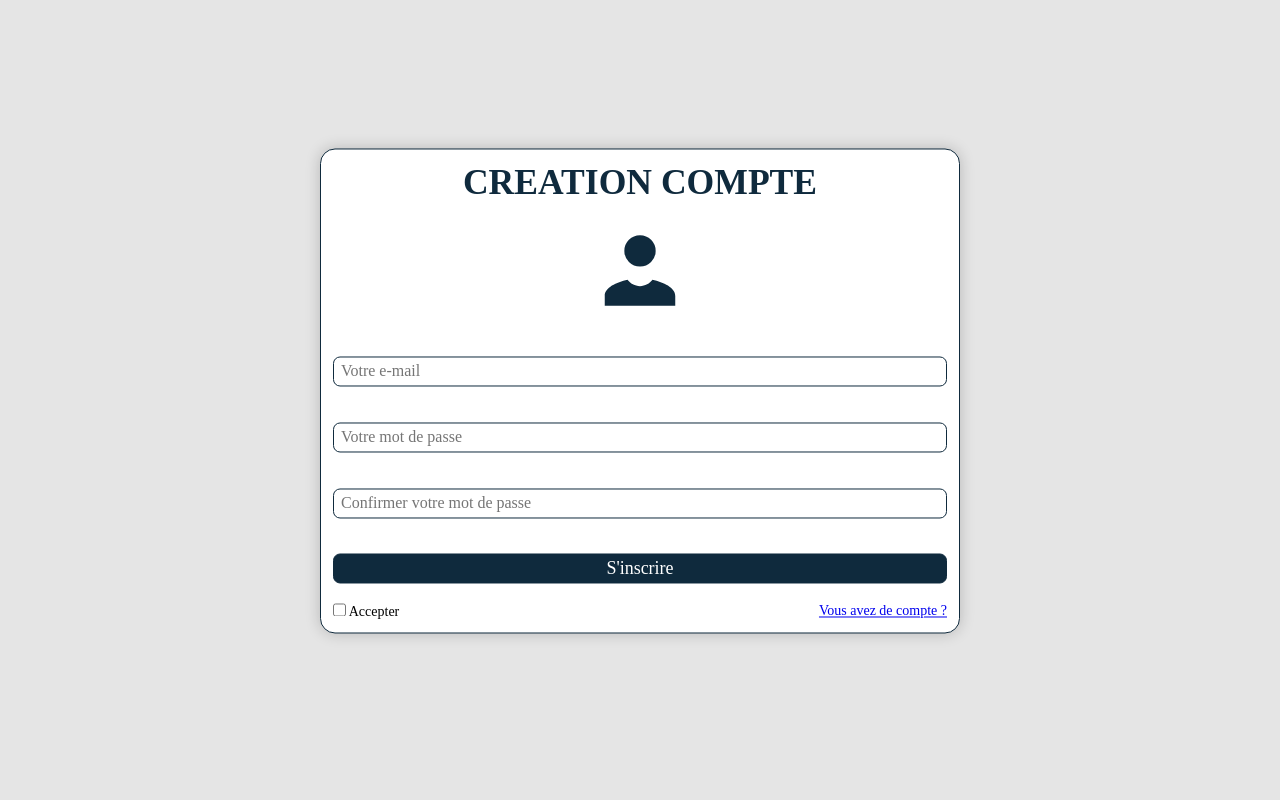
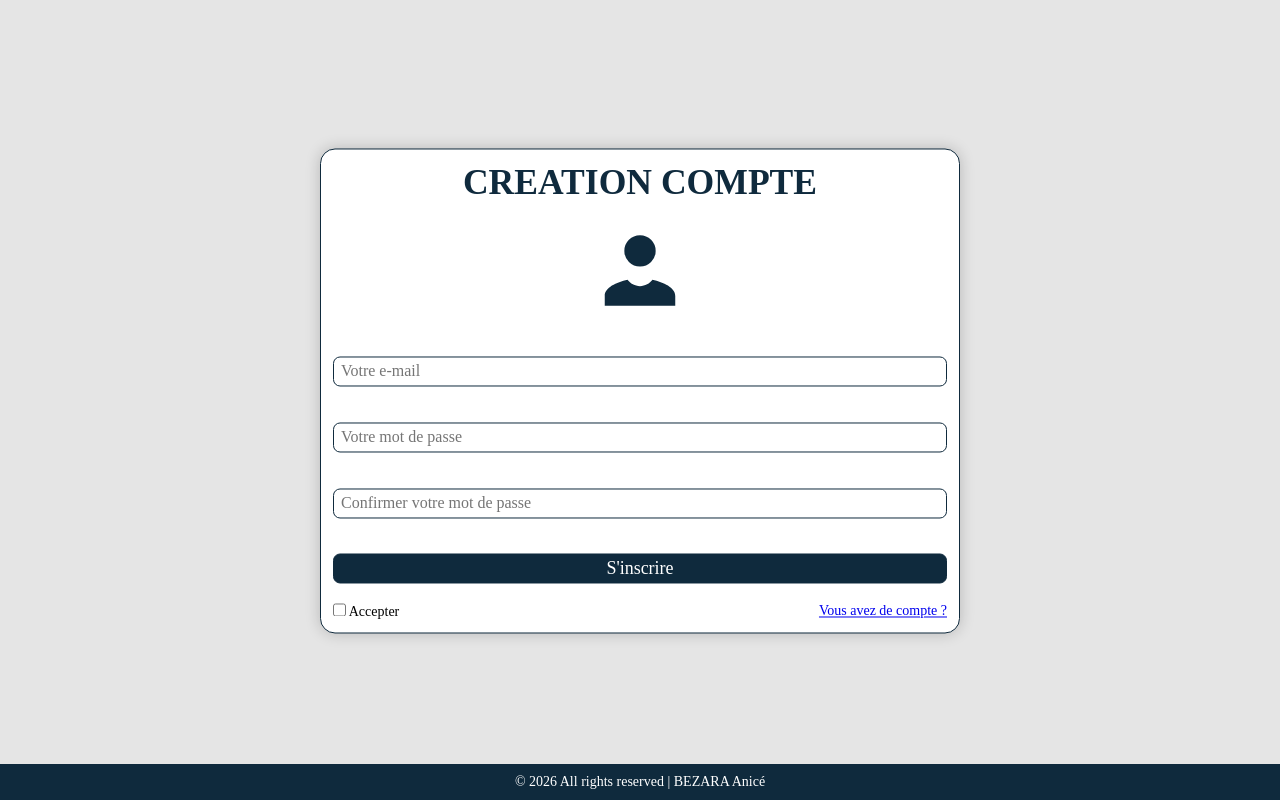
Before and after one commit to Bezara06/login-page, a plain HTML site: page index.html in a window 1280 px wide. Drawn offline with Linux system fonts and the light colour scheme.

Commit message:
Add footer with copyright and loading overlay to login page

```diff
--- a/css/style.css
+++ b/css/style.css
@@ -136,6 +136,25 @@ svg {
     /*align vertically*/
 }
 
+footer {
+    width: 100%;
+    /*full width*/
+    text-align: center;
+    /*center the text*/
+    padding: 10px 0;
+    /*space above and below*/
+    background-color: #0F2A3D;
+    /*dark background*/
+    color: #ffffff;
+    /*white text*/
+    position: fixed;
+    /*fixed position*/
+    bottom: 0;
+    /*stick to bottom*/
+    left: 0;
+    /*align to left*/
+}
+
 @media (max-width: 1000px) {
 
     /*for screens smaller than 1000px wide*/
--- a/index.html
+++ b/index.html
@@ -14,16 +14,22 @@
         <div class="container-l">
             <!-- title -->
             <h1>Connexion</h1>
+            <!-- Loading overlay -->
+            <div id="loading-overlay">
+                <img src="loading.gif" alt="Loading..." id="loading-gif">
+            </div>
             <div class="icon">
                 <svg xmlns="http://www.w3.org/2000/svg" viewBox="0 0 24 24">
                     <path
                         d="M12 3 A 4 4 0 0 0 8 7 A 4 4 0 0 0 12 11 A 4 4 0 0 0 16 7 A 4 4 0 0 0 12 3 z M 8.8105469 14.392578C5.9935469 15.016578 3 16.385 3 18.5L3 21L21 21L21 18.5C21 16.385 18.006453 15.016578 15.189453 14.392578C14.459453 15.363578 13.308 16 12 16C10.692 16 9.5405469 15.363578 8.8105469 14.392578 z" />
                 </svg>
+
             </div>
             <!-- form logIn-->
             <form action="#" method="get">
                 <input type="email" name="mail" id="mail" placeholder="Votre e-mail">
-                <input type="password" name="password" id="pss" placeholder="Votre mot de passe">
+                <input type="password" class="toggle-password" name="password" id="pss"
+                    placeholder="Votre mot de passe">
                 <input type="submit" value="Se connecter" id="valid">
             </form>
             <div class="term">
@@ -47,7 +53,8 @@
             <!-- form -->
             <form action="#" method="get">
                 <input type="email" name="mail" id="mail" placeholder="Votre e-mail">
-                <input type="password" name="password" id="pss" placeholder="Votre mot de passe">
+                <input class="toggle-password" type="password" name="password" id="pss"
+                    placeholder="Votre mot de passe">
                 <input type="password" name="password" id="pss" placeholder="Confirmer votre mot de passe">
                 <input type="submit" value="S'inscrire" id="valid">
             </form>
@@ -60,6 +67,9 @@
             </div>
         </div>
     </section>
+    <footer>
+        <p>© <span id="years"></span> All rights reserved | BEZARA Anicé</p>
+    </footer>
     <script src="script/script.js"></script>
 </body>
 
--- a/script/script.js
+++ b/script/script.js
@@ -16,3 +16,7 @@ clicToLogin.onclick = function () {
     container_l.classList.add("show");
     title.innerText = "Login";
 }
+
+let yearsSpan = document.getElementById("years");
+let currentYear = new Date().getFullYear();
+yearsSpan.textContent = currentYear;
```
